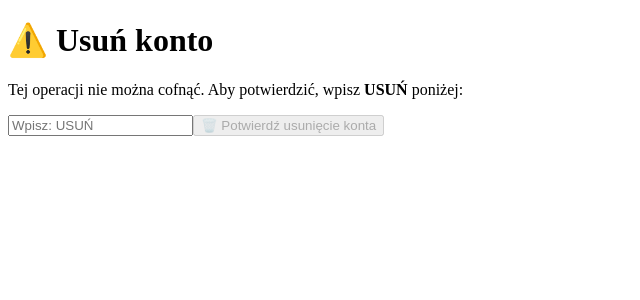
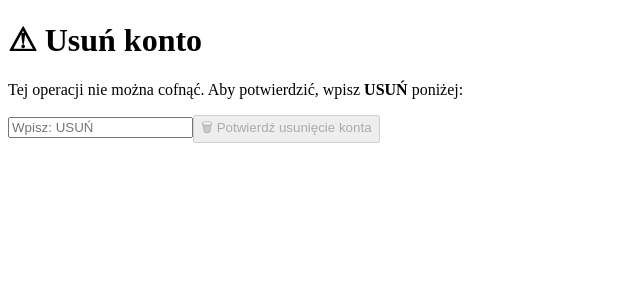
Before and after one commit to Marcin-Ramotowski/ToDoListAPI, a React (Vite) app in the folder frontend/: page /profile/delete in a window 1280 px wide. Shown: the top 300 px of the page, without its empty margins (0-640 px from the left). Built offline with nearby package versions, Linux system fonts and the light colour scheme; no server answers.

Commit message:
Removed invisible characters

```diff
--- a/frontend/src/pages/DeleteAccount.tsx
+++ b/frontend/src/pages/DeleteAccount.tsx
@@ -22,7 +22,7 @@ const DeleteAccount = () => {
 
   return (
     <div className="p-6 max-w-md mx-auto">
-      <h1 className="text-2xl font-bold mb-4 text-red-600">⚠️ Usuń konto</h1>
+      <h1 className="text-2xl font-bold mb-4 text-red-600">⚠ Usuń konto</h1>
       <p className="mb-4">
         Tej operacji nie można cofnąć. Aby potwierdzić, wpisz <strong>USUŃ</strong> poniżej:
       </p>
@@ -44,7 +44,7 @@ const DeleteAccount = () => {
             : "bg-gray-300 text-gray-600 cursor-not-allowed"
         }`}
       >
-        🗑️ Potwierdź usunięcie konta
+       🗑 Potwierdź usunięcie konta
       </button>
 
       {error && <p className="text-red-500 mt-2">{error}</p>}
--- a/frontend/src/pages/Profile.tsx
+++ b/frontend/src/pages/Profile.tsx
@@ -108,7 +108,7 @@ const Profile = () => {
           onClick={() => setEditMode(true)}
           className="bg-blue-500 text-white px-4 py-2 rounded hover:bg-blue-600"
         >
-          ✏️ Edytuj profil
+          ✏ Edytuj profil
         </button>
         <button
           onClick={() => navigate("/profile/change-password")}
--- a/frontend/src/pages/Tasks.tsx
+++ b/frontend/src/pages/Tasks.tsx
@@ -216,7 +216,7 @@ const Tasks = () => {
                     onClick={() => handleEditTask(task)}
                     className="bg-yellow-400 text-white px-2 py-1 rounded hover:bg-yellow-500"
                   >
-                    ✏️ Edytuj
+                    ✏ Edytuj
                   </button>
                 )}
                 <button
```
